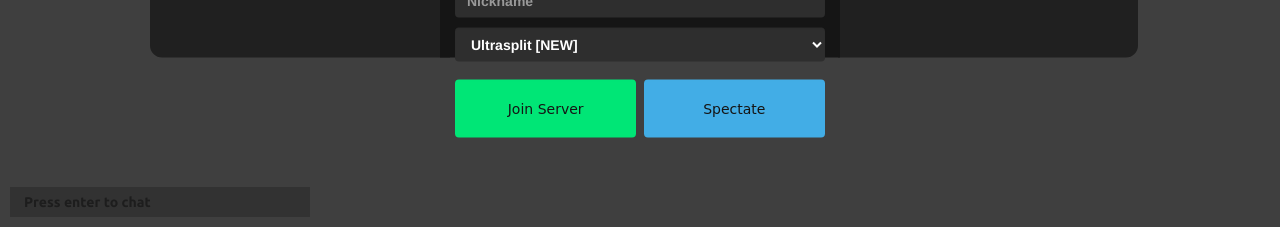
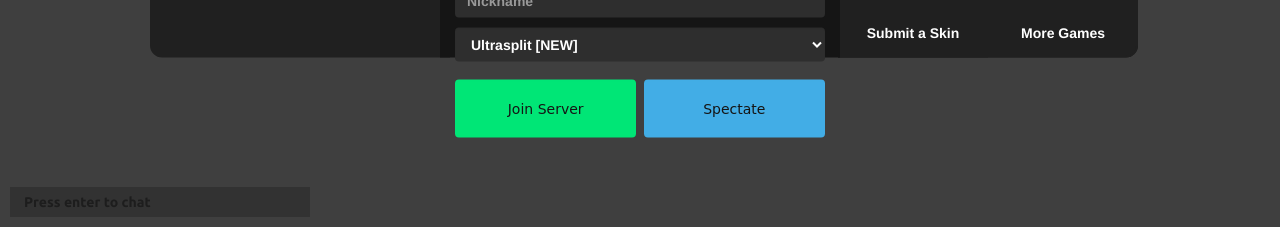
Before and after one commit to Cabotrez/bebl, a plain HTML site: page web/index.html in a window 1280 px wide. Shown: the part 573-800 px from the top of the page. Drawn offline with nearby package versions, Linux system fonts and the light colour scheme; a script that the page names is missing; a web font is replaced by a local one.

Commit message:
💵🚁 Updated with Glitch

```diff
--- a/web/assets/css/index.css
+++ b/web/assets/css/index.css
@@ -209,6 +209,44 @@ input[type=checkbox] {
     border-radius:1000px;
     margin-bottom:5%;
 }
+#submit-skin {
+    color:#fff;
+    background-color:#202020;
+    margin-top:64.7%;
+    border:#202020 2px solid;
+    width:50%;
+    margin-left:0%;
+    height:13%;
+}
+#more-games {
+    color:#fff;
+    background-color:#202020;
+    margin-top:64.7%;
+    border:#202020 2px solid;
+    width:50%;
+    margin-left:0%;
+    border-bottom-right-radius:12px;
+    height:13%;
+}
+#submit-skin:hover {
+    color:#fff;
+    background-color:#2E2E2E;
+    margin-top:64.5%;
+    border:#2E2E2E 2px solid;
+    width:50%;
+    margin-left:0%;
+    height:13%;
+}
+#more-games:hover {
+    color:#fff;
+    background-color:#2E2E2E;
+    margin-top:64.5%;
+    border:#2E2E2E 2px solid;
+    width:50%;
+    margin-left:0%;
+    border-bottom-right-radius:12px;
+    height:13%;
+}
 #na-ultra {
     margin-bottom: 0px;
     width:100%;
--- a/web/index.html
+++ b/web/index.html
@@ -62,6 +62,7 @@
                              <div id="rightPanel">
                           <center><button id="gallery-btn" onclick="openSkinsList()" class="btn btn-play btn-primary btn-needs-server btn-info">Choose Skin</button>
                             <center><input id="currentskin"  placeholder="   Current Skin:" disabled><strong><input id="skin" class="form-control"  placeholder="Skin Name" disabled></strong></center><br /></center>
+                               <strong><a href="https://docs.google.com/forms/d/e/1FAIpQLSe2AlQVvwvA2jpXLscEDyHSpjM7jm-dNfddrJMeYMPbXg4EvA/viewform" target="_blank"><button id="submit-skin">Submit a Skin</button></a><a href="https://distrustsarcade.weebly.com/" target="_blank"><button id="more-games">More Games</button></a></strong>
                 </div>
             <div id="midPanel">
               <div class="form-group">
```
Also changed, not shown: 1 other file.
